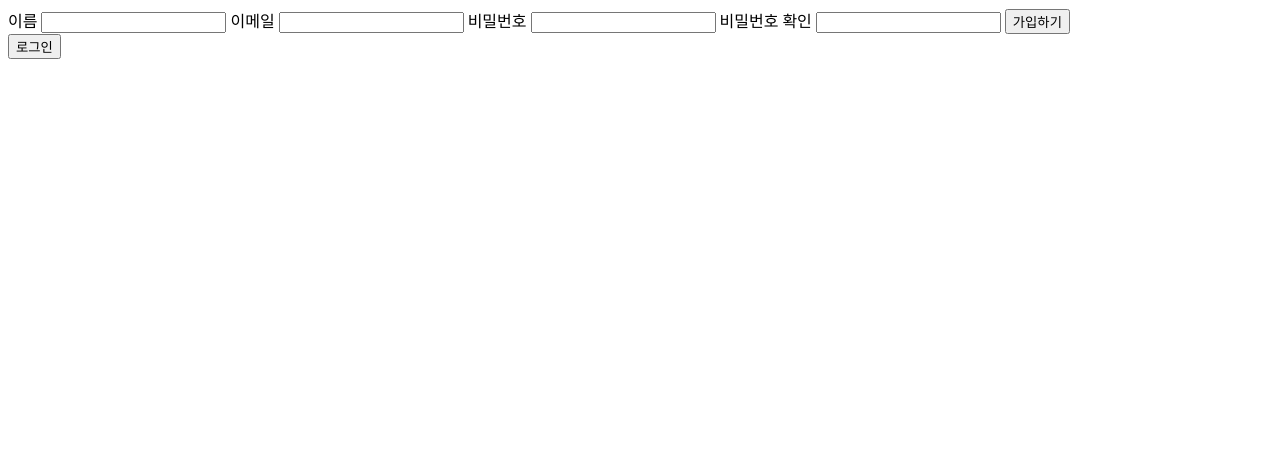
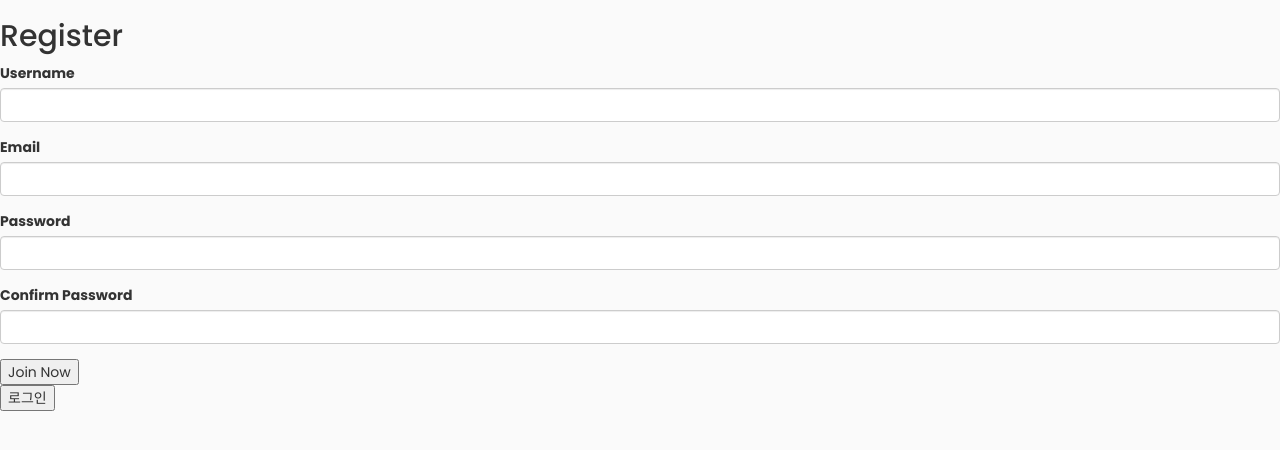
Before and after one commit to jimin-lee-mjl/library-archiving-service, a Flask app: page /auth/register in a window 1280 px wide. Shown: the top 450 px of the page. Run offline with Flask 2, Linux system fonts and the light colour scheme; some libraries are stand-ins or nearby versions.

Commit message:
applied wtf form for auth with validators

```diff
--- a/auth.py
+++ b/auth.py
@@ -12,6 +12,7 @@ from flask import (
 from werkzeug.security import check_password_hash, generate_password_hash
 from functools import wraps
 from db import db, User
+from form import RegisterForm, LoginForm
 from error_msg import AUTH_ERROR
 
 bp = Blueprint('auth', __name__, url_prefix='/auth')
@@ -36,16 +37,15 @@ def login_required(f):
 
 @bp.route('/register', methods=['GET', 'POST'])
 def register():
-    if request.method == 'POST':
-        username = request.form['username']
-        email = request.form['email']
-        password = request.form['password']
-        repeat_pw = request.form['repeat_pw']
+    form = RegisterForm()
+    # vaildate_on_sumit() : form.is_submitted + form.vaild - only when the form is submitted
+    if form.validate_on_submit():
+        username = form.username.data
+        email = form.email.data
+        password = form.password.data
         exist_user = User.query.filter_by(email=email).first()
 
-        if not password == repeat_pw:
-            flash(AUTH_ERROR['pw_not_match'])
-        elif exist_user:
+        if exist_user:
             flash(AUTH_ERROR['exist_email'])
         else:
             hashed_pw = generate_password_hash(password, method="sha256")
@@ -58,15 +58,16 @@ def register():
             db.session.commit()
             return redirect(url_for('.login'))
 
-    return render_template('auth/register.html')
+    return render_template('auth/register.html', form=form)
 
 
 @bp.route('/login', methods=['GET', 'POST'])
 def login():
-    if request.method == 'POST':
+    form = LoginForm()
+    if form.validate_on_submit():
         session.pop('user_id', None)
-        email = request.form['email']
-        password = request.form['password']
+        email = form.email.data
+        password = form.password.data
         exist_user = User.query.filter_by(email=email).first()
 
         if not exist_user:
@@ -77,11 +78,11 @@ def login():
             session['user_id'] = exist_user.id
             return redirect(url_for('dashboard'))
 
-    return render_template('auth/login.html')
+    return render_template('auth/login.html', form=form)
 
 
 @bp.route('/logout')
 @login_required
 def logout():
-    session.pop('user_id', None)
+    session.clear()
     return render_template('auth/login_required.html')
--- a/error_msg.py
+++ b/error_msg.py
@@ -2,7 +2,10 @@ AUTH_ERROR = {
     'wrong_pw': '비밀번호가 틀렸습니다.',
     'exist_email': '이미 존재하는 이메일입니다.',
     'no_user': '존재하지 않는 사용자입니다.',
-    'pw_not_match': '비밀번호가 다릅니다.'
+    'pw_not_match': '비밀번호가 일치하지 않습니다.',
+    'pw_not_vaild': '비밀번호는 알파벳 소문자와 대문자, 숫자 중 한 가지와 특수문자를 포함해 10글자 이상이어야 합니다.',
+    'username_not_valid': '3글자 이상 15글자 이하로 작성해주세요.',
+    'email_not_vaild': '이메일 형식이 유효하지 않습니다.'
 }
 
 RENTAL_ERROR = {
--- a/form.py
+++ b/form.py
@@ -2,35 +2,60 @@ import re
 from flask_wtf import FlaskForm
 from wtforms import StringField, PasswordField
 from wtforms.validators import InputRequired, Length, EqualTo, ValidationError
+from email_validator import validate_email, EmailNotValidError
+from error_msg import AUTH_ERROR
 
 
-def passwordChecker(form, field):
+def password_checker(form, field):
     password = field.data
     min_length = 10
     alphabet = re.compile(
-      '[a-zA-Z]+'
+      '[a-zA-Z0-9]+'
       )
     special = re.compile('\W+')
-    match_alphabet = alphabet.search(password)
-    match_special = special.search(password)
+    is_alphabet = alphabet.search(password)
+    is_special = special.search(password)
     if len(password) >= min_length:
-        if match_alphabet and match_special:
+        if is_alphabet and is_special:
             pass
     else:
-        raise ValidationError('비밀번호는 말파벳 소문자와 대문자, 특수문자 중 두 가지를 포함해 10글자 이상이어야 합니다.')
+        raise ValidationError(AUTH_ERROR['pw_not_vaild'])
+
+
+def email_checker(form, field):
+    email = field.data
+    try:
+        valid = validate_email(email)
+        # Update with the normalized form.
+        email = valid.email
+    except EmailNotValidError as e:
+        # email is not valid, exception message is human-readable
+        print(str(e))
+        raise ValidationError(AUTH_ERROR['email_not_vaild'])
 
 
 class RegisterForm(FlaskForm):
     username = StringField('Username', validators=[
         InputRequired(),
-        Length(min=3, max=15, message='3글자 이상 15글자 이하로 작성해주세요.')
+        Length(min=3, max=15, message=AUTH_ERROR['username_not_valid'])
     ])
-    email = String('Email', validators=[
+    email = StringField('Email', validators=[
         InputRequired(),
-        Length(min=6, max=35, message='6글자 이상 35글자 이하로 작성해주세요.')
+        email_checker
+    ])
+    password = PasswordField('Password', validators=[
+        InputRequired(),
+        password_checker
+    ])
+    repeat_pw = PasswordField('Confirm Password', validators=[
+        EqualTo('password', message=AUTH_ERROR['pw_not_match'])
+    ])
+
+
+class LoginForm(FlaskForm):
+    email = StringField('Email', validators=[
+        InputRequired()
     ])
     password = PasswordField('Password', [
-        InputRequired(),
-        EqualTo('repeat_pw', message='비밀번호가 일치하지 않습니다.')
+        InputRequired()
     ])
-    repeat_pw = PasswordField('Confirm Password')
--- a/templates/auth/register.html
+++ b/templates/auth/register.html
@@ -1,23 +1,22 @@
-<!DOCTYPE html>
-<html>
-<head>
-    <meta charset="UTF-8">
-    <meta http-equiv="X-UA-Compatible" content="IE=edge">
-    <meta name="viewport" content="width=device-width, initial-scale=1.0">
-    <title>회원가입</title>
-</head>
-<body>
-    <form action="{{ url_for('auth.register') }}" method='POST'>
-        <label>이름</label>
-        <input type="text" name="username" required>
-        <label>이메일</label>
-        <input type="email" name="email" required>
-        <label>비밀번호</label>
-        <input type="password" name="password" required>
-        <label>비밀번호 확인</label>
-        <input type="password" name="repeat_pw" required>
-        <input type="submit" value="가입하기">
-    </form>
-    <a href="{{ url_for('auth.login') }}"><button>로그인</button></a>
-</body>
-</html>
+{% extends "bootstrap/base.html" %}
+{% import "bootstrap/wtf.html" as wtf %}
+
+<!-- {% block styles %}
+{{super()}}
+<link rel="stylesheet"
+      href="{{url_for('static', filename='sidebar.css')}}">
+{% endblock %} -->
+{% block title %}Register{% endblock %}
+
+{% block content %}
+<form action="{{ url_for('auth.register') }}" method='POST'>
+    <h2>Register</h2>
+    {{ form.hidden_tag() }}
+    <p>{{ wtf.form_field(form.username) }}</p>
+    <p>{{ wtf.form_field(form.email) }}</p>
+    <p>{{ wtf.form_field(form.password) }}</p>
+    <p>{{ wtf.form_field(form.repeat_pw) }}</p>
+    <button class="submit">Join Now</button>
+</form>
+<a href="{{ url_for('auth.login') }}"><button>로그인</button></a>
+{% endblock %}
```
Also changed, not shown: templates/auth/login.html (+20 -19 lines).
